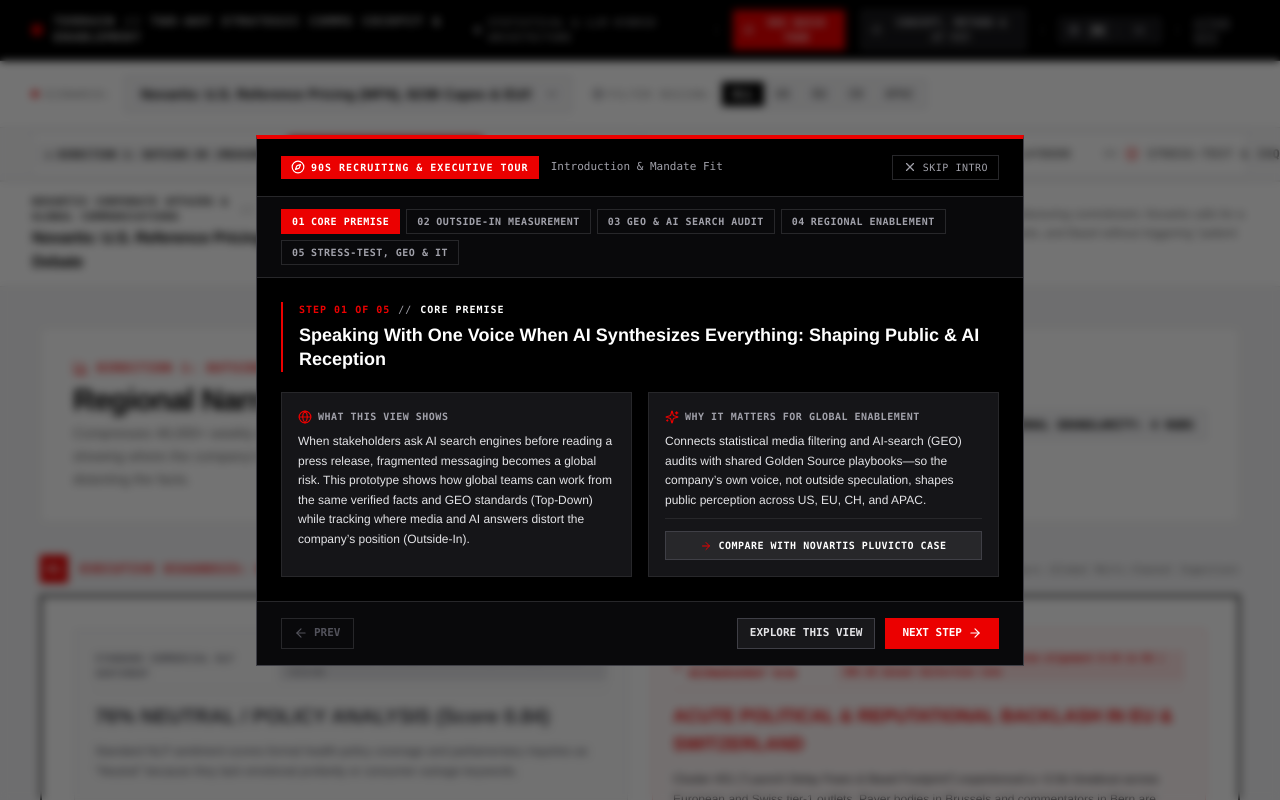
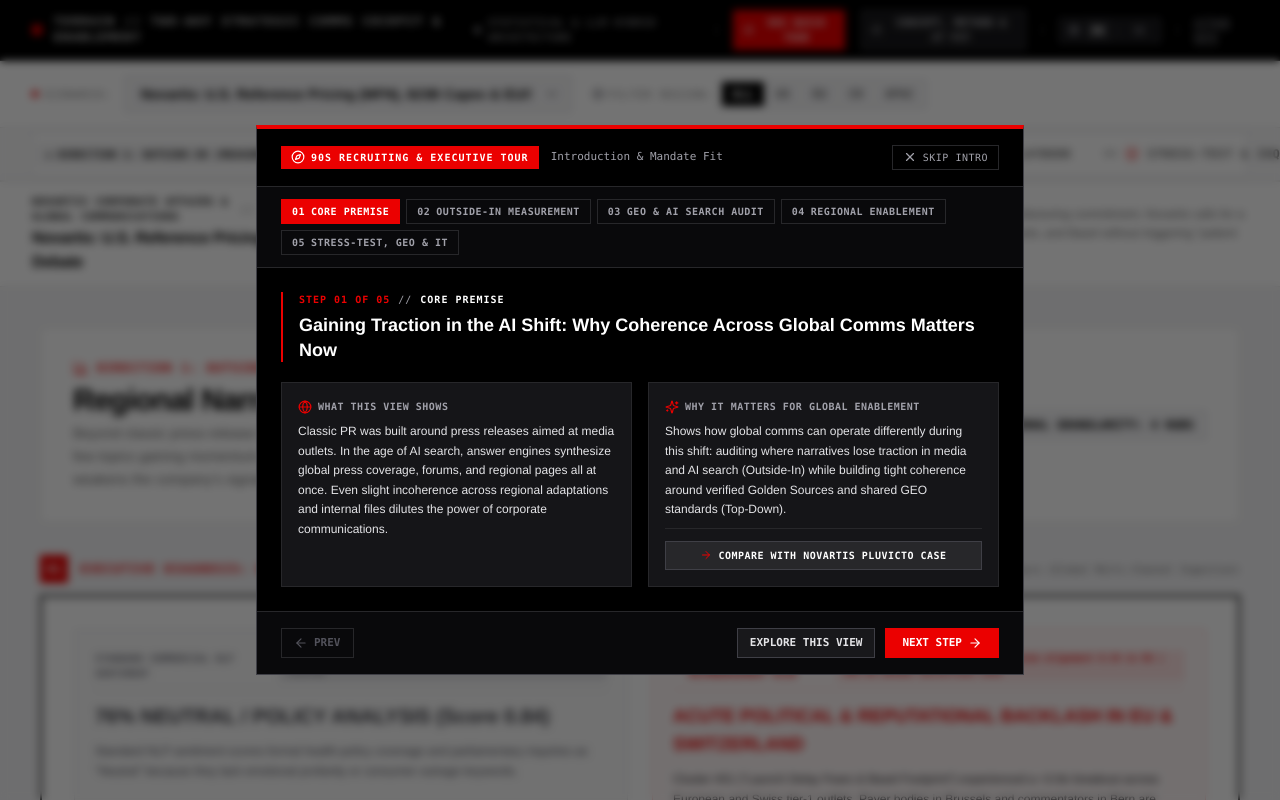
Before and after one commit to Flx-xlF/strategic-analysis-app-case-study, a React (Vite) app: page / in a window 1280 px wide. Shown: the top 800 px of the page. Built offline with nearby package versions, Linux system fonts and the light colour scheme.

Commit message:
chore: align branding and terminology across UI and documentation

```diff
--- a/src/components/cockpit/NarrativeCockpitView.tsx
+++ b/src/components/cockpit/NarrativeCockpitView.tsx
@@ -75,8 +75,8 @@ export const NarrativeCockpitView: React.FC<Props> = ({
             </h1>
             <p className="text-sm text-sbb-stone mt-1 max-w-3xl leading-relaxed">
               {isEn
-                ? 'Compresses 48,000+ weekly articles, forum threads, and AI search outputs into the few topics gaining real momentum—showing where the company’s core arguments are breaking through and where AI answers or regional coverage are distorting the facts.'
-                : 'Verdichtet über 48.000 wöchentliche Artikel, Forenbeiträge und KI-Suchantworten auf die wenigen Themen mit echter Dynamik – und zeigt, wo Kernargumente durchdringen oder Fakten in Medien und KI-Suche verzerrt werden.'}
+                ? 'Beyond classic press-release tracking: compresses 48,000+ weekly articles, forum threads, and AI search outputs into the few topics gaining momentum—showing where corporate arguments gain traction and where cross-regional incoherence weakens the company’s signal.'
+                : 'Mehr als klassisches Medien-Monitoring: verdichtet über 48.000 wöchentliche Artikel, Forenbeiträge und KI-Suchantworten – und zeigt, wo Kernargumente Traktion gewinnen oder wo regionale Inkohärenz die eigene Position in Medien und KI-Suche schwächt.'}
             </p>
           </div>
 
--- a/src/components/common/CommandHeader.tsx
+++ b/src/components/common/CommandHeader.tsx
@@ -169,11 +169,11 @@ export const CommandHeader: React.FC<Props> = ({
             <div className="mb-5 p-3.5 bg-white border-l-4 border-sbb-red border border-zinc-200 text-xs text-sbb-black leading-relaxed">
               {isEn ? (
                 <>
-                  <strong>THE CORE PREMISE:</strong> When stakeholders ask AI search engines before reading a press release, fragmented communication becomes a global risk. Internally, messaging easily splinters across regional silos and millions of vault files; externally, AI answer engines turn those contradictions into the public record. <strong>This system gets global teams working from the same verified Golden Sources and shared GEO frameworks—so the company’s own voice shapes public perception and AI search.</strong>
+                  <strong>THE CORE PREMISE:</strong> Classic PR relied on press releases aimed at media outlets. In the age of AI search, answer engines continuously synthesize coverage, forums, and corporate channels across borders—meaning <strong>incoherence</strong> across regional adaptations and internal files directly weakens the power of corporate communications. <strong>This system helps global teams gain traction in the AI shift: auditing media and AI answers (Outside-In) while building tight coherence around verified Golden Sources and shared GEO standards (Top-Down).</strong>
                 </>
               ) : (
                 <>
-                  <strong>DIE KERNTHESE:</strong> Wenn Stakeholder KI-Suchmaschinen vor jeder Pressemitteilung befragen, wird fragmentierte Kommunikation zum globalen Risiko. Intern zersplittern Botschaften leicht zwischen Ländersilos und Millionen Vault-Dateien; extern machen KI-Antwortmaschinen diese Widersprüche zum öffentlichen Bild. <strong>Dieses System verankert verbindliche Golden Sources und gemeinsame GEO-Standards für alle Teams – damit die eigene Stimme öffentliche Wahrnehmung und KI-Suche prägt.</strong>
+                  <strong>DIE KERNTHESE:</strong> Klassische PR setzte auf Medienmitteilungen für Journalisten. Im Zeitalter der KI-Suche bündeln Antwortmaschinen fortlaufend Berichte, Foren und Unternehmenskanäle über Ländergrenzen hinweg – wodurch <strong>Inkohärenz</strong> zwischen regionalen Adaptionen und internen Dokumenten die Durchschlagskraft der Kommunikation direkt schwächt. <strong>Dieses System schafft Traktion im KI-Wandel: durch Audits von Medien und KI-Antworten (Outside-In) sowie hohe Kohärenz über verbindliche Golden Sources und gemeinsame GEO-Standards (Top-Down).</strong>
                 </>
               )}
             </div>
--- a/src/components/common/QuickTourBar.tsx
+++ b/src/components/common/QuickTourBar.tsx
@@ -45,11 +45,11 @@ export const getTourSteps = (lang: Language): TourStepConfig[] => {
       {
         stepNumber: '01',
         shortLabel: 'Core Premise',
-        headline: 'Speaking With One Voice When AI Synthesizes Everything: Shaping Public & AI Reception',
+        headline: 'Gaining Traction in the AI Shift: Why Coherence Across Global Comms Matters Now',
         whatYouSee:
-          'When stakeholders ask AI search engines before reading a press release, fragmented messaging becomes a global risk. This prototype shows how global teams can work from the same verified facts and GEO standards (Top-Down) while tracking where media and AI answers distort the company’s position (Outside-In).',
+          'Classic PR was built around press releases aimed at media outlets. In the age of AI search, answer engines synthesize global press coverage, forums, and regional pages all at once. Even slight incoherence across regional adaptations and internal files dilutes the power of corporate communications.',
         whyItMatters:
-          'Connects statistical media filtering and AI-search (GEO) audits with shared Golden Source playbooks—so the company’s own voice, not outside speculation, shapes public perception across US, EU, CH, and APAC.',
+          'Shows how global comms can operate differently during this shift: auditing where narratives lose traction in media and AI search (Outside-In) while building tight coherence around verified Golden Sources and shared GEO standards (Top-Down).',
         tryThisLabel: 'Switch to Pluvicto Scenario',
         targetTab: 'cockpit',
         targetRegion: 'all',
@@ -73,7 +73,7 @@ export const getTourSteps = (lang: Language): TourStepConfig[] => {
         shortLabel: 'GEO & AI Search Audit',
         headline: '02 Cluster & AI Audit: Generative Engine Optimization (GEO) in Practice',
         whatYouSee:
-          'Stakeholders increasingly ask ChatGPT, Perplexity, and Gemini complex questions before reading press releases—such as whether Novartis’s $23B US expansion means leaving Basel or delaying EU launches. Unstructured PR prose causes LLMs to conflate facts and hallucinate.',
+          'While press releases target journalists, stakeholders increasingly query ChatGPT, Perplexity, and Gemini directly. When AI engines scrape varied regional coverage and unstructured PR prose—such as around Novartis’s $23B US expansion—incoherence across sources causes LLMs to conflate facts.',
         whyItMatters:
           'Directly operationalizes Generative Engine Optimization (GEO). By auditing where AI engines misinterpret corporate context and publishing machine-readable GEO Fact Blocks (side-by-side on this screen), comms teams can cut LLM distortion rates from ~48% down to ~5%.',
         tryThisLabel: 'Inspect Pluvicto GEO Audit',
@@ -114,11 +114,11 @@ export const getTourSteps = (lang: Language): TourStepConfig[] => {
     {
       stepNumber: '01',
       shortLabel: 'Grundthese',
-      headline: 'Mit einer Stimme sprechen, wenn KI alles zusammenfasst: Öffentliche Wahrnehmung & KI-Suche steuern',
+      headline: 'Traktion im KI-Wandel gewinnen: Warum Kohärenz in der globalen Kommunikation jetzt entscheidend ist',
       whatYouSee:
-        'Wenn Stakeholder KI-Suchmaschinen vor jeder Pressemitteilung befragen, werden widersprüchliche Botschaften zum globalen Risiko. Dieser Prototyp zeigt, wie Teams weltweit auf Basis derselben Fakten und GEO-Standards arbeiten (Top-Down) und Verzerrungen in Medien sowie KI-Antworten frühzeitig korrigieren (Outside-In).',
+        'Klassische PR setzte auf Medienmitteilungen für Journalisten. Im Zeitalter der KI-Suche bündeln Antwortmaschinen weltweit Medienberichte, Foren und Länderseiten simultan. Selbst kleine Inkohärenzen zwischen regionalen Adaptionen und internen Dokumenten schwächen dabei die Durchschlagskraft der Kommunikation.',
       whyItMatters:
-        'Verbindet statistische Medienanalyse und KI-Such-Audits (GEO) mit verbindlichen Golden-Source-Playbooks – damit die eigene Position und nicht externe Spekulation die Wahrnehmung in US, EU, CH und APAC prägt.',
+        'Zeigt, wie globale Kommunikation in diesem Wandel wieder Traktion aufbaut: durch Audits von Medien und KI-Suche (Outside-In) sowie hohe Kohärenz über verbindliche Golden Sources und gemeinsame GEO-Standards (Top-Down).',
       tryThisLabel: 'Zum Pluvicto-Szenario wechseln',
       targetTab: 'cockpit',
       targetRegion: 'all',
@@ -142,7 +142,7 @@ export const getTourSteps = (lang: Language): TourStepConfig[] => {
       shortLabel: 'GEO & KI-Such-Audit',
       headline: '02 Cluster & KI-Audit: Generative Engine Optimization (GEO) in der Praxis',
       whatYouSee:
-        'Stakeholder befragen zunehmend ChatGPT, Perplexity und Gemini vor klassischen Kanälen – etwa ob die 23-Mrd.-USD-Investition in den USA einen Rückzug aus Basel bedeutet. Reine PR-Prosa führt bei LLMs zu Kontextfehlern.',
+        'Während Medienmitteilungen an Journalisten adressiert sind, befragen Stakeholder zunehmend direkt ChatGPT, Perplexity und Gemini. Treffen KI-Modelle auf uneinheitliche regionale Berichte und unstrukturierte PR-Prosa – etwa zur 23-Mrd.-USD-Investition –, führen diese Inkohärenzen zu Kontextfehlern.',
       whyItMatters:
         'Setzt Generative Engine Optimization (GEO) konkret um: Durch das Auditieren von KI-Antworten und strukturierte GEO-Faktenblöcke lassen sich Halluzinationsraten in KI-Suchmaschinen von ~48% auf ~5% senken.',
       tryThisLabel: 'Pluvicto GEO-Audit ansehen',
--- a/src/components/geo/GeoAuditView.tsx
+++ b/src/components/geo/GeoAuditView.tsx
@@ -65,8 +65,8 @@ export const GeoAuditView: React.FC<Props> = ({
             </h1>
             <p className="text-sm text-sbb-stone mt-1 max-w-3xl leading-relaxed">
               {isEn
-                ? 'Drills into statistically identified clusters, inspects raw centroid articles from trade outlets, and audits where frontier LLMs hallucinate or misrepresent corporate trial endpoints.'
-                : 'Analysiert statistisch isolierte Themencluster im Detail, prüft Originaltexte von Fachmedien und deckt auf, wo KI-Antwortmaschinen Falschinformationen synthetisieren.'}
+                ? 'Examines how trade media coverage and incoherent regional sources get synthesized by AI answer engines—pinpointing where LLMs distort corporate facts and how structured GEO standards restore clarity.'
+                : 'Untersucht, wie Fachmedienberichte und inkohärente regionale Quellen von KI-Antwortmaschinen zusammengezogen werden – zeigt präzise, wo LLMs Fakten verzerren und wie strukturierte GEO-Standards Klarheit schaffen.'}
             </p>
           </div>
 
--- a/src/components/trending/TrendingFactoryView.tsx
+++ b/src/components/trending/TrendingFactoryView.tsx
@@ -110,8 +110,8 @@ export const TrendingFactoryView: React.FC<Props> = ({
             </h1>
             <p className="text-sm text-sbb-stone mt-1 max-w-3xl leading-relaxed">
               {isEn
-                ? 'Aligns global and country teams around 42 verified Golden Sources (filtering out 1.42M unapproved vault files) and enforces shared GEO standards so every regional adaptation consistently reinforces the company’s position in media and AI search.'
-                : 'Richtet globale und lokale Teams auf 42 geprüfte Golden Sources aus (aus 1,42 Mio. Vault-Dateien) und verankert gemeinsame GEO-Standards, damit jede regionale Adaption die Unternehmensposition in Medien und KI-Suche konsistent stärkt.'}
+                ? 'Prevents cross-regional incoherence from diluting the company’s voice: locks onto 42 verified Golden Sources (across 1.42M vault files) and provides shared GEO standards so global and local teams gain consistent traction across media and AI search.'
+                : 'Verhindert, dass regionale Inkohärenz die Unternehmensstimme schwächt: verankert 42 geprüfte Golden Sources (aus 1,42 Mio. Vault-Dateien) und gemeinsame GEO-Standards, damit Teams weltweit in Medien und KI-Suche konsistent Traktion aufbauen.'}
             </p>
           </div>
 
```
Also changed, not shown: index.html (+2 -2 lines), 1 other file (tests, documents, lock files or other folders).
